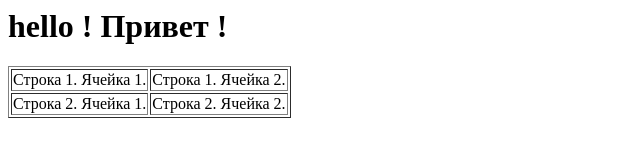
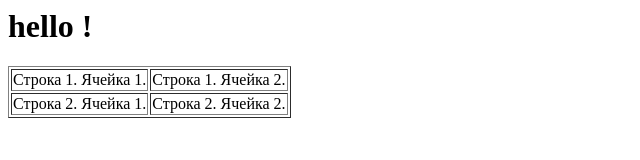
Before and after one commit to eu1bc/my_test, a plain HTML site: page index.html in a window 1280 px wide. Shown: the whole page, without its empty margins (0-640 px from the left). Drawn offline with Linux system fonts and the light colour scheme.

Commit message:
Revert "Добавили "Привет !""
This reverts commit d71c43269fd592537b539dfd95a437d5978edb3e.

```diff
--- a/index.html
+++ b/index.html
@@ -1,6 +1,5 @@
 <p align="right">
-    <H1> hello ! Привет ! </H1>
-
+    <H1> hello ! </H1>
     <link rel="stylesheet" href="style.css">
 	<script>
 		alert ('ku-ku' + ' = ' + (145 + 7))
```
